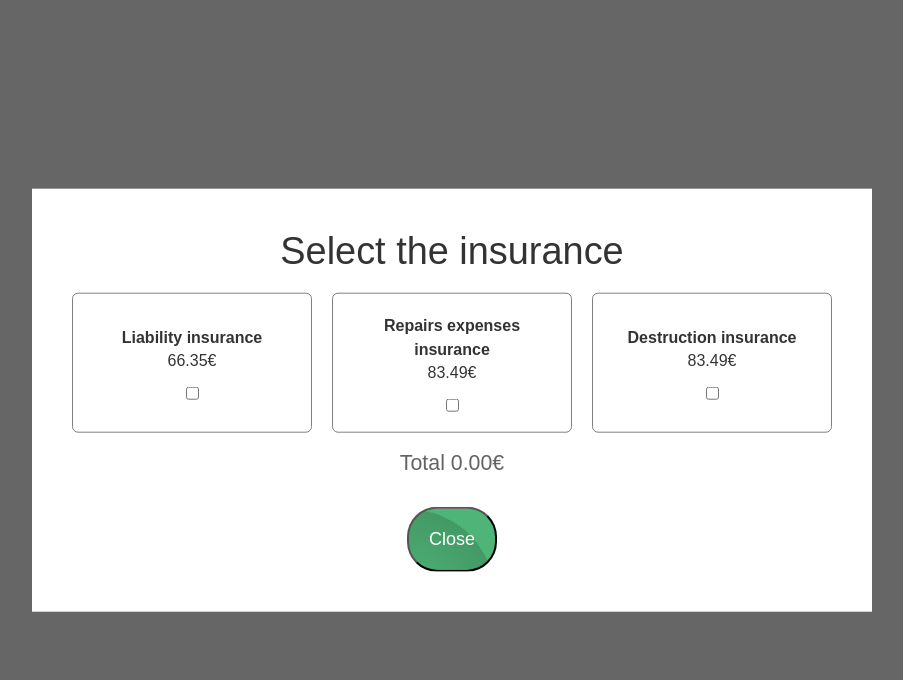
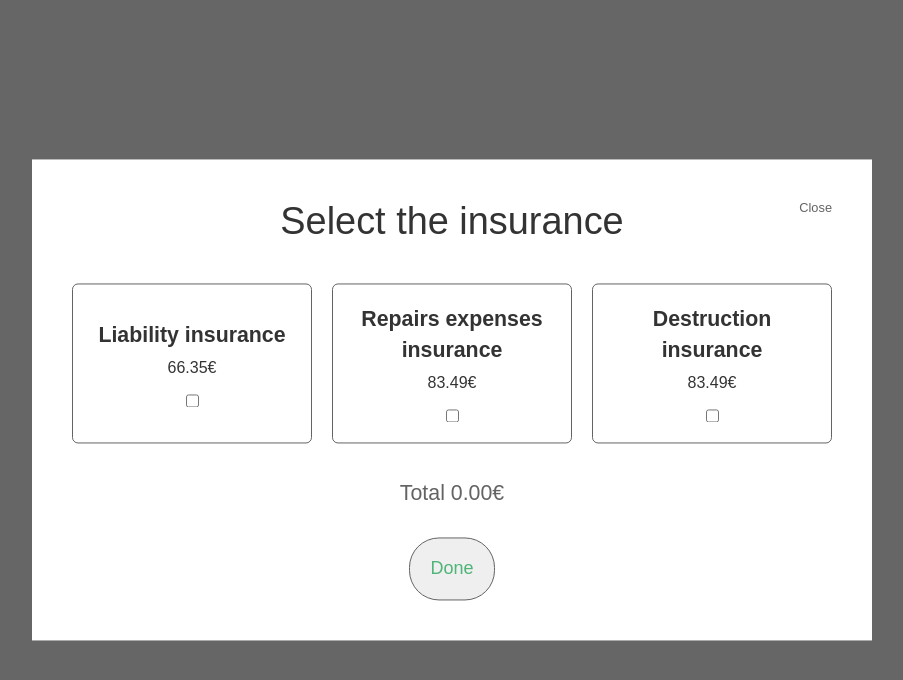
Before and after one commit to aleksiliu/react-front-end-coding-task, a React (Create React App) app: page / in a window 1280 px wide. Both pictures are taken after a click on the button "See more". Shown: the top 680 px of the page, without its empty margins (188-1091 px from the left). Built offline with nearby package versions, Linux system fonts and the light colour scheme.

Commit message:
Add button styles and remove inline style

```diff
--- a/src/App.css
+++ b/src/App.css
@@ -48,6 +48,11 @@ p {
   font-size: 1.333em;
 }
 
+.selected {
+  color: #fff;
+  background: #4fb477;
+}
+
 h1,
 h2,
 h3,
@@ -75,6 +80,14 @@ h4 {
 }
 
 .product-title {
-  font-size: 1;
+  margin-bottom: 5px;
+  font-size: 1.333em;
   font-weight: bold;
 }
+
+form {
+  display: grid;
+  grid-gap: 20px;
+  grid-template-columns: 1fr 1fr 1fr;
+  margin: 20px 0;
+}
--- a/src/App.js
+++ b/src/App.js
@@ -53,29 +53,25 @@ class App extends Component {
   };
 
   render() {
-    console.log(this.state.products);
     return (
       <div className="container">
         <div className="content">
           <h1> Car insurance </h1>
-          <p>Take good care of your beloved car and purhacse an insurance.</p>
+          <p>Take good care of your beloved car and purchase an insurance.</p>
           <Modal show={this.state.show} handleClose={this.hideModal}>
             <h2> Select the insurance</h2>
             <form>
               {this.state.products.map(product => (
                 <label
                   key={product.id}
-                  style={{
-                    color: product.isChecked ? 'white' : '',
-                    backgroundColor: product.isChecked ? '#4fb477' : ''
-                  }}
+                  className={product.isChecked ? 'selected' : ''}
                 >
                   <span className="product-title">{product.product}</span>{' '}
                   <span>{product.price}€</span>
                   <Checkbox
                     name="isChecked"
                     type="checkbox"
-                    checked={this.state.isChecked}
+                    checked={product.isChecked}
                     onChange={() => this.onChange(product.id)}
                   />
                 </label>
@@ -98,6 +94,7 @@ class App extends Component {
           </Modal>
 
           <Button
+            variant="primary"
             onClick={() => {
               this.showModal();
             }}
--- a/src/components/Button.css
+++ b/src/components/Button.css
@@ -1,4 +1,4 @@
-button {
+.primary {
   padding: 20px;
   font-size: 18px;
   border-radius: 30px;
@@ -13,3 +13,14 @@ button {
   text-align: center;
   cursor: pointer;
 }
+
+.secondary {
+  border: 1px solid #636363;
+  padding: 20px;
+  font-size: 18px;
+  border-radius: 30px;
+  color: #4fb477;
+  display: block;
+  text-align: center;
+  cursor: pointer;
+}
--- a/src/components/Button.js
+++ b/src/components/Button.js
@@ -2,7 +2,11 @@ import React from 'react';
 import './Button.css';
 
 const Button = props => {
-  return <button onClick={props.onClick}>{props.children}</button>;
+  return (
+    <button className={props.variant} onClick={props.onClick}>
+      {props.children}
+    </button>
+  );
 };
 
 export default Button;
--- a/src/components/Checkbox.css
+++ b/src/components/Checkbox.css
@@ -1,7 +1,7 @@
 label {
   padding: 20px;
   border-radius: 6px;
-  border: 1px solid gray;
+  border: 1px solid #636363;
   text-align: center;
   display: flex;
   justify-content: center;
--- a/src/components/Modal.css
+++ b/src/components/Modal.css
@@ -26,12 +26,12 @@
   display: block;
 }
 
-form {
-  display: grid;
-  grid-gap: 20px;
-  grid-template-columns: 1fr 1fr 1fr;
-}
-
 .hide {
   display: none;
 }
+
+.close {
+  position: absolute;
+  right: 40px;
+  font-size: 0.8em;
+}
--- a/src/components/Modal.js
+++ b/src/components/Modal.js
@@ -6,8 +6,13 @@ const Modal = ({ handleClose, show, children }) => {
   return (
     <div className={show ? 'modal show' : 'modal hide'}>
       <section className="modal-main">
+        <p className="close" onClick={handleClose}>
+          Close
+        </p>
         {children}
-        <Button onClick={handleClose}>Close</Button>
+        <Button variant="secondary" onClick={handleClose}>
+          Done
+        </Button>
       </section>
     </div>
   );
```
